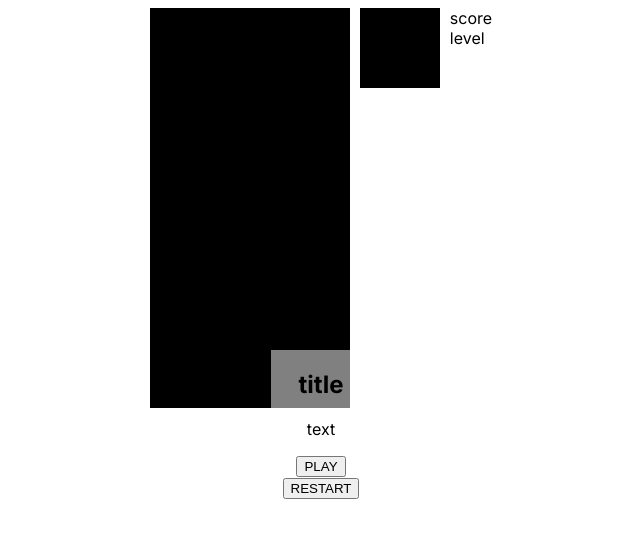
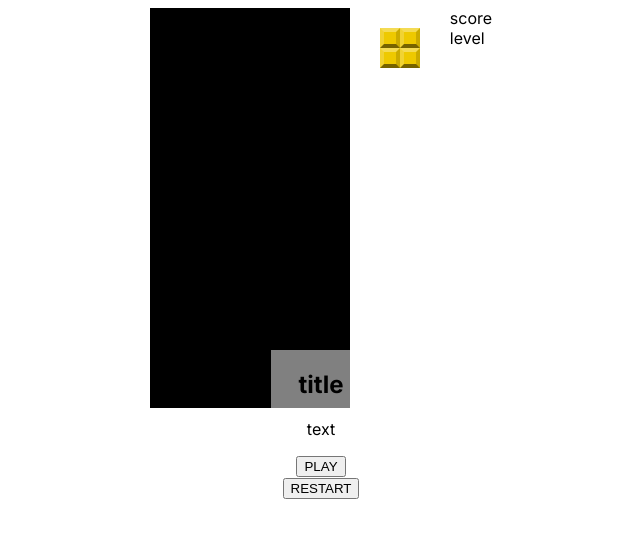
Before and after one commit to Gohkyle/tetris-next, a Next.js app: page / in a window 1280 px wide. Shown: the top 538 px of the page, without its empty margins (319-959 px from the left). Built offline with nearby package versions, Linux system fonts and the light colour scheme.

Commit message:
next block styling refactored and updated

```diff
--- a/src/app/components/NextBlock.tsx
+++ b/src/app/components/NextBlock.tsx
@@ -1,16 +1,23 @@
 import { Square } from "./Square"
 
-export const NextBlock = () => {
-    const nextBlock: number [][] = Array(4).fill([0, 0, 0, 0])
+import { Shape } from "../types"
 
+import { StyledNextBlock } from "./styles/StyledNextBlock"
+
+interface Tetrominos{
+    nextBlock: Shape[][]
+}
+
+export const NextBlock = ({nextBlock}:Tetrominos) => {
     return(
-        <div className = "next-block-grid-container">
-            {nextBlock.map((blockLine: number[])=>{
-                return blockLine.map((blockLineSquare)=>{
-                    return <Square color="0"/>
+        <StyledNextBlock size={nextBlock.length}>
+
+            {nextBlock.map((nextBlockLine: Shape[], lines:number)=>{
+                return nextBlockLine.map((nextBlockLineSquare, blocks:number)=>{
+                    return <Square key= {`n${lines}${blocks}` } color={nextBlockLineSquare}/>
                 })
             })}
 
-        </div>
+        </StyledNextBlock>
     )
 }
--- a/src/app/components/Tetris.tsx
+++ b/src/app/components/Tetris.tsx
@@ -9,7 +9,7 @@ export const Tetris = () => {
     return (
         <StyledTetris>
             <Stage stage={createStage()}/>
-            <NextBlock/>
+            <NextBlock nextBlock={[["O","O"],["O", "O"]]} />
             <ScoreBoard/>
             <MessageModal title="title" text="text"/>
         </StyledTetris>
--- /dev/null
+++ b/src/app/components/styles/StyledNextBlock.ts
@@ -0,0 +1,13 @@
+import styled from "styled-components";
+
+export const StyledNextBlock = styled.div<{size: number}>`
+  display: grid;
+  width: calc(4 *var(--square-size));
+  height: calc(4 *var(--square-size));
+
+  place-content: center;
+  grid-template-columns: repeat(${props=>props.size}, var(--square-size));
+  grid-template-rows: repeat(${props=>props.size}, var(--square-size));
+  grid-gap: 0;
+  align-self: flex-start;
+`;
--- a/src/app/components/styles/StyledSquare.ts
+++ b/src/app/components/styles/StyledSquare.ts
@@ -1,6 +1,7 @@
+import { Shape } from "@/app/types";
 import styled from "styled-components";
 
-export const StyledSquare = styled.div`
+export const StyledSquare = styled.div<{color: Shape}>`
   background-color: var(--color-${(props) => props.color});
   border-style: solid;
   box-sizing: border-box;
--- a/src/app/globals.css
+++ b/src/app/globals.css
@@ -21,18 +21,6 @@
   --border-width: 4px;
 }
 
-
-
-.next-block-grid-container{
-  grid-column: 3/4;
-  grid-row:2/3;
-  background-color: var(--bg-color);
-  display: grid;
-  grid-template-columns: repeat(4, var(--square-size));
-  grid-gap: 0;
-  align-self:flex-start;
-}
-
 .message-modal{
   position: absolute;
   left:50%;
```
